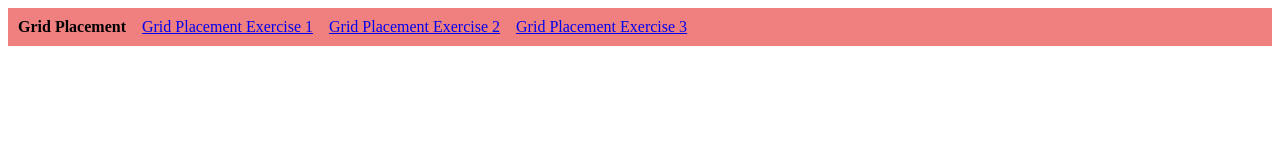
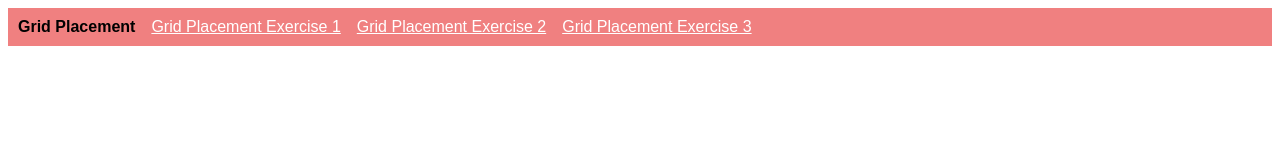
Before and after one commit to Geoff12889/html-portfolio, a plain HTML site: page public/grid-placement.html in a window 1280 px wide. Drawn offline with Linux system fonts and the light colour scheme.

Commit message:
changes link colors to white and font to sans-serif on the grid placement landing page

```diff
--- a/public/grid-placement.html
+++ b/public/grid-placement.html
@@ -6,6 +6,10 @@
   <meta name="viewport" content="width=device-width, initial-scale=1.0">
   <title>Grid Placement</title>
   <style>
+    body {
+      font-family: Arial, Helvetica, sans-serif;
+    }
+
     p {
       padding: 0;
       margin: 0;
@@ -23,6 +27,10 @@
       gap: 1rem;
     }
 
+    a {
+      color: white;
+    }
+
   </style>
 </head>
 
```
